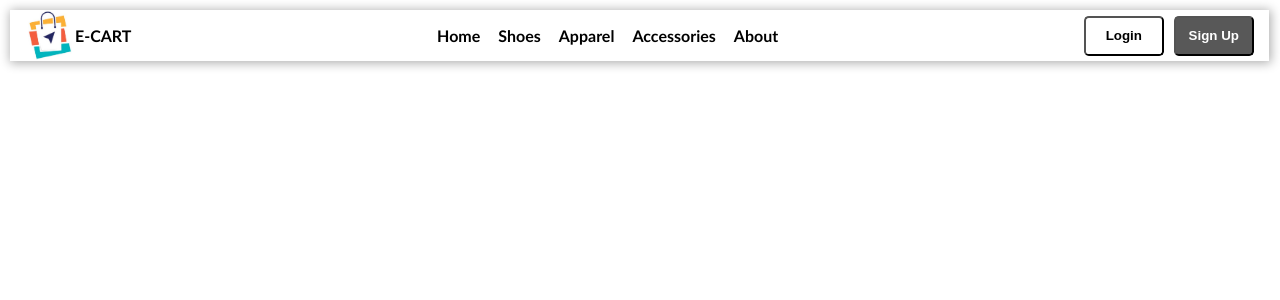
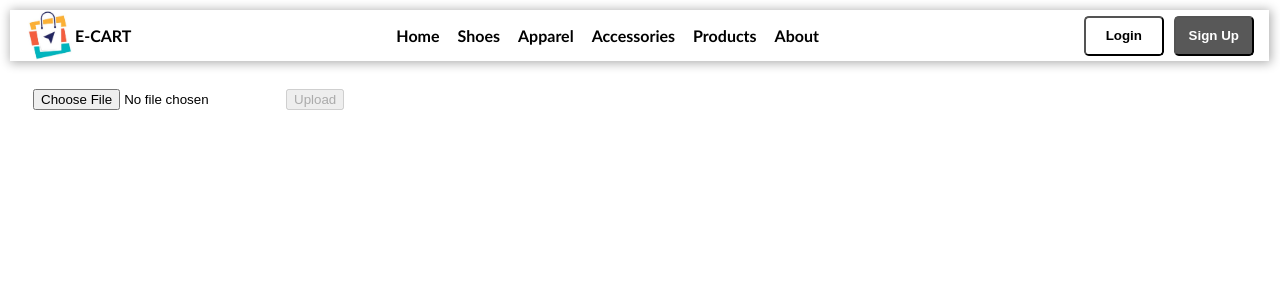
Before and after one commit to PathumN99/Retail-App, a React (Create React App) app in the folder retail-app-client/: page /products in a window 1280 px wide. Shown: the top 300 px of the page. Built offline with nearby package versions, Linux system fonts and the light colour scheme.

Commit message:
Image upload API integration

```diff
--- a/retail-app-client/src/App.js
+++ b/retail-app-client/src/App.js
@@ -9,6 +9,7 @@ import SignPage from "./components/modules/SignPage";
 import AboutPage from "./components/modules/About";
 import ApparelPage from "./components/modules/Apparel";
 import AccessoriesPage from "./components/modules/Accessories";
+import ProductsPage from "./components/modules/Products";
 
 function App() {
   return (
@@ -21,6 +22,7 @@ function App() {
           <Route path='/shoes' element={<Shoes />}></Route>
           <Route path='/apparel' element={<ApparelPage />}></Route>
           <Route path='/accessories' element={<AccessoriesPage />}></Route>
+          <Route path='/products' element={<ProductsPage />}></Route>
           <Route path='/login' element={<LoginPage />}></Route>
           <Route path='/signup' element={<SignPage />}></Route>
           <Route path='/about' element={<AboutPage />}></Route>
--- /dev/null
+++ b/retail-app-client/src/components/modules/Products.js
@@ -0,0 +1,31 @@
+import Axios from "axios";
+import { useEffect, useState } from "react";
+
+export default function ProductsPage() {
+
+    const [selectedFile, setSelectedFile] = useState(null);
+
+    const handleFileChange = (e) => {
+        setSelectedFile(e.target.files[0]);
+    };
+
+    const handleUpload = (e) => {
+        const formData = new FormData();
+        formData.append('file', selectedFile);
+
+        Axios.post("http://localhost:5105/api/Shoe/image-upload", formData, {headers: {
+            'Content-Type': 'multipart/form-data',
+        }}).then((response) => {
+            console.log("Submitted Data: ", response);
+        }).catch((error) => {
+            console.log(error);
+        })
+    }
+
+    return (
+        <div>
+            <input type="file" accept="image/*" onChange={handleFileChange} />
+            <button onClick={handleUpload} disabled={!selectedFile}>Upload</button>
+        </div>
+    )
+}
--- a/retail-app-client/src/components/modules/Shoes.js
+++ b/retail-app-client/src/components/modules/Shoes.js
@@ -12,9 +12,11 @@ import Shoe10 from "../../Resources/Shoes/Air-Jordan-1-Retro-High-OG.jpg"
 
 export default function Shoes() {
     return (
+        <>
+        <input type="file" accept="image/*"></input>
         <div className={ShoeCSS.grid}>
             <div className={ShoeCSS.gridElement}>
-                <div className={ShoeCSS.imgContainer}><img src={Shoe1} alt="shoe1"></img></div>
+                <div className={ShoeCSS.imgContainer}><img src="http://localhost:5105/Images/Shoes/air-jordan-3-retro-palomino.jpg" alt="shoe1"></img></div>
                 <div className={ShoeCSS.productName}>Air Jordan 3 Retro Palomino</div>
                 <div className={ShoeCSS.price}>$ 175</div>
                 <button className={ShoeCSS.atcBtn}>Add to Cart</button>
@@ -74,5 +76,6 @@ export default function Shoes() {
                 <button className={ShoeCSS.atcBtn}>Add to Cart</button>
             </div>
         </div>
+        </>
     )
 }
--- a/retail-app-client/src/components/ui-components/Navbar.js
+++ b/retail-app-client/src/components/ui-components/Navbar.js
@@ -44,6 +44,11 @@ export default function Navbar() {
                         Accessories
                     </div>
                 </Link>
+                <Link className={NavbarCSS.link} to="/products">
+                    <div className={NavbarCSS.childdivs}>
+                        Products
+                    </div>
+                </Link>
                 <Link className={NavbarCSS.link} to="/about">
                     <div className={NavbarCSS.childdivs}>
                         About
--- a/retail-app-client/src/style/Navbar.module.css
+++ b/retail-app-client/src/style/Navbar.module.css
@@ -78,7 +78,7 @@
     color: black;
     font-weight: 600;
     margin: 10px 9px;
-    transition: all .1s cubic-bezier(.4, 0, .2, 1);
+    transition: all .3s cubic-bezier(.4, 0, .2, 1);
     font-family: "Trebuchet MS", "Basier circle", -apple-system, system-ui, "Segoe UI", Roboto, "Helvetica Neue", Arial, "Noto Sans", sans-serif, "Apple Color Emoji", "Segoe UI Emoji", "Segoe UI Symbol", "Noto Color Emoji";
 }
 
```
